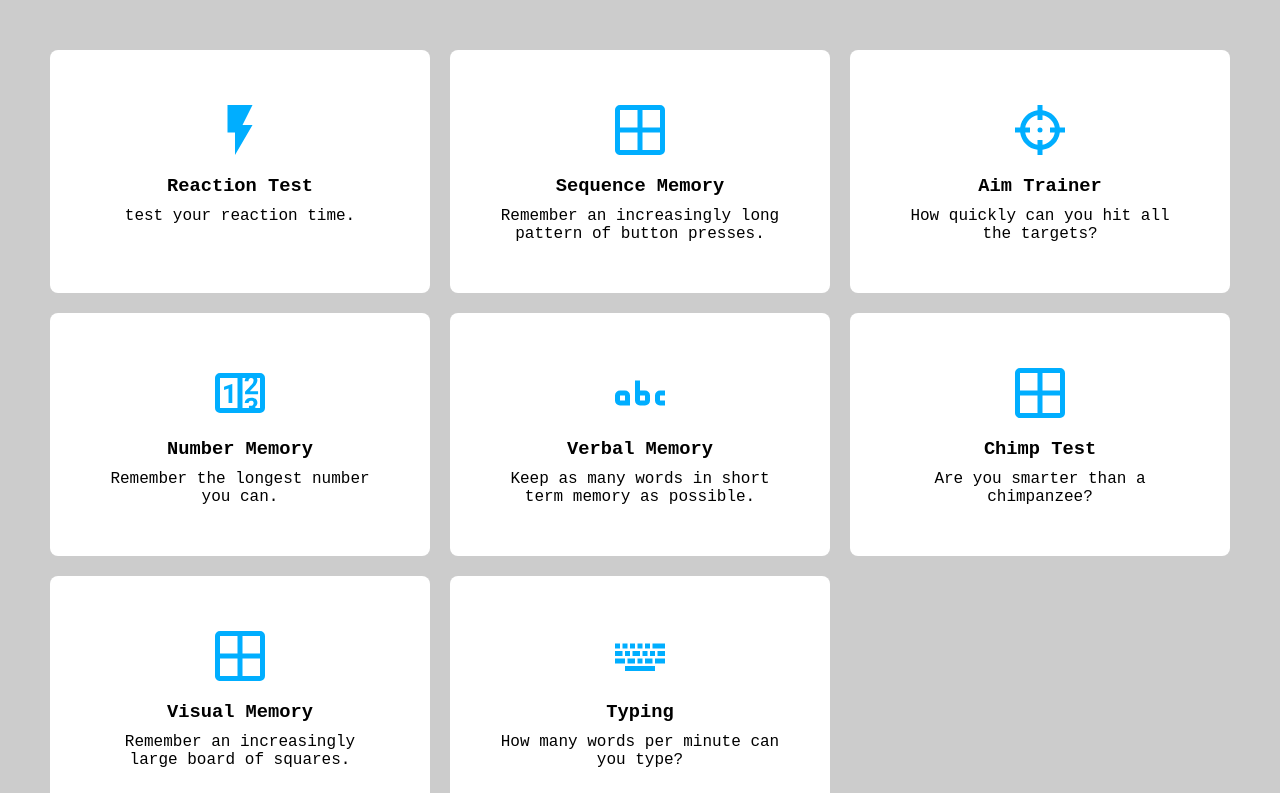
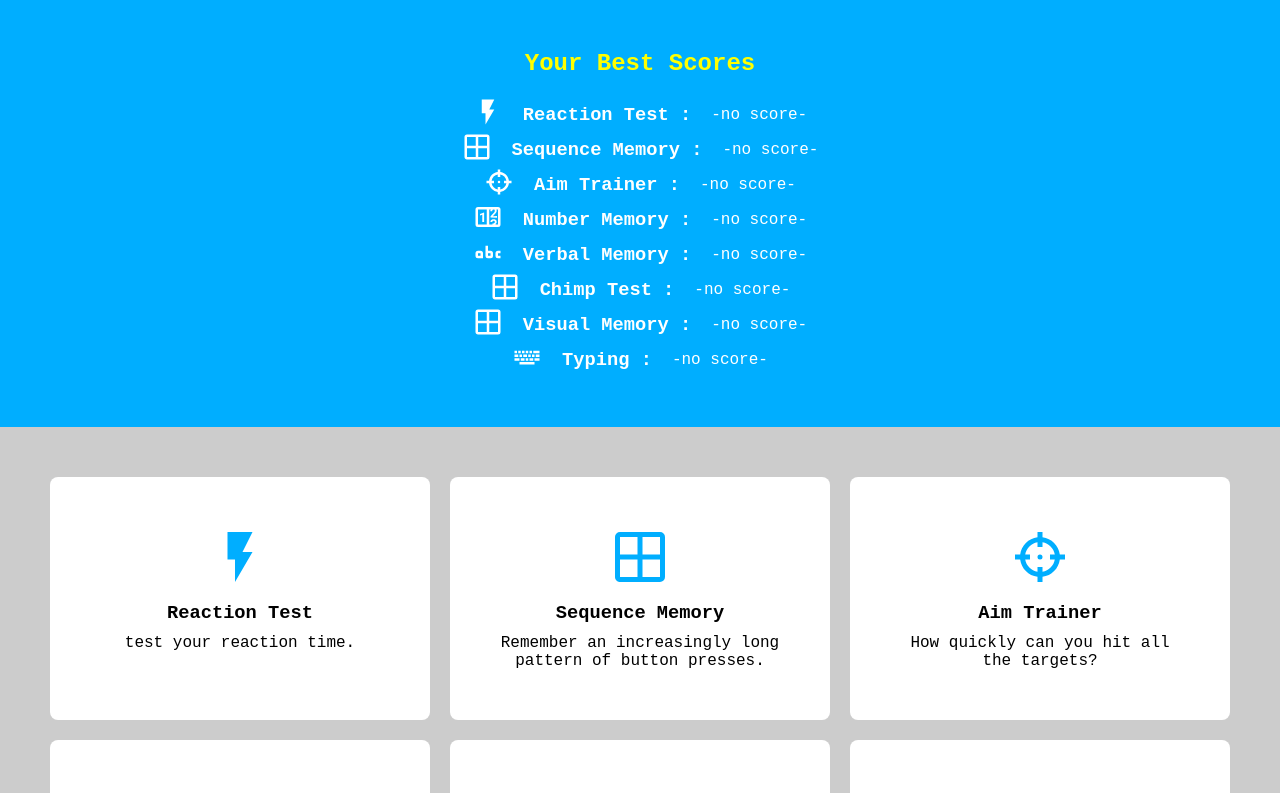
Before and after one commit to rachidelaid/human-benchmark, a React (Create React App) app: page / in a window 1280 px wide. Shown: the top 793 px of the page. Built offline with nearby package versions, Linux system fonts and the light colour scheme.

Commit message:
localstorage and result page

```diff
--- /dev/null
+++ b/src/components/ResCard.jsx
@@ -0,0 +1,11 @@
+const ResCard = ({ res }) => {
+  return (
+    <div className="resCard">
+      <div dangerouslySetInnerHTML={{ __html: res.icon }} />
+      <h3>{res.title} :</h3>
+      <p>{localStorage.getItem(res.link) || '-no score-'}</p>
+    </div>
+  );
+};
+
+export default ResCard;
--- a/src/index.css
+++ b/src/index.css
@@ -67,6 +67,31 @@ button.primary-btn:hover {
 svg {
   width: 100px;
   height: 100px;
+}
+
+.result {
+  background-color: var(--primary-color);
+  padding: 50px;
+  display: flex;
+  flex-direction: column;
+  align-items: center;
+  color: #fff;
+}
+
+.result h2 {
+  margin-bottom: 20px;
+  color: yellow;
+}
+
+.resCard {
+  display: flex;
+  align-items: center;
+  gap: 20px;
+}
+
+.resCard svg {
+  width: 30px;
+  height: 30px;
 }
 
 .grid {
--- a/src/pages/Aim.jsx
+++ b/src/pages/Aim.jsx
@@ -84,6 +84,13 @@ const Aim = () => {
     }
   };
 
+  const saveScore = () => {
+    localStorage.setItem(
+      'aim',
+      `${Math.floor(runs.reduce((a, b) => a + b) / runs.length)} ms`
+    );
+  };
+
   return (
     <div className="aim main">
       <audio
@@ -121,6 +128,9 @@ const Aim = () => {
         <>
           <p>Average time per target</p>
           <h1>{Math.floor(runs.reduce((a, b) => a + b) / runs.length)} ms</h1>
+          <button className="primary-btn" onClick={saveScore}>
+            save score
+          </button>
           <a href="/">Home</a>
         </>
       )}
--- a/src/pages/Chimp.jsx
+++ b/src/pages/Chimp.jsx
@@ -97,6 +97,10 @@ const Chimp = () => {
     }
   };
 
+  const saveScore = () => {
+    localStorage.setItem('chimp', `level ${level.current}`);
+  };
+
   return (
     <div className="chimp main">
       {status === 'start' && (
@@ -134,6 +138,9 @@ const Chimp = () => {
         <>
           <p>Score</p>
           <h1>{level.current}</h1>
+          <button className="primary-btn" onClick={saveScore}>
+            save score
+          </button>
           <a href="/">Home</a>
         </>
       )}
--- a/src/pages/Home.jsx
+++ b/src/pages/Home.jsx
@@ -1,3 +1,4 @@
+import ResCard from '../components/ResCard';
 import { TestCard } from '../components/TestCard';
 
 const Home = () => {
@@ -53,11 +54,19 @@ const Home = () => {
   ];
 
   return (
-    <div className="grid">
-      {tests.map((c, i) => (
-        <TestCard card={c} key={i} />
-      ))}
-    </div>
+    <>
+      <div className="result">
+        <h2>Your Best Scores</h2>
+        {tests.map((c, i) => (
+          <ResCard res={c} key={i} />
+        ))}
+      </div>
+      <div className="grid">
+        {tests.map((c, i) => (
+          <TestCard card={c} key={i} />
+        ))}
+      </div>
+    </>
   );
 };
 
--- a/src/pages/Number.jsx
+++ b/src/pages/Number.jsx
@@ -35,6 +35,11 @@ const Number = () => {
       setStatus('fail');
     }
   };
+
+  const saveScore = () => {
+    localStorage.setItem('number', `level ${level}`);
+  };
+
   return (
     <div className="number main">
       {status === 'start' && (
@@ -88,6 +93,9 @@ const Number = () => {
             {input.current.value}
           </h2>
           <h1>Level {level}</h1>
+          <button className="primary-btn" onClick={saveScore}>
+            save score
+          </button>
           <a href="/">Home</a>
         </>
       )}
--- a/src/pages/Reaction.jsx
+++ b/src/pages/Reaction.jsx
@@ -59,6 +59,16 @@ const Reaction = () => {
     }
   };
 
+  const saveScore = () => {
+    localStorage.setItem(
+      'reaction',
+      `${Math.floor(
+        runs.filter((x) => x > 0).reduce((a, b) => a + b) /
+          runs.filter((x) => x > 0).length
+      )} ms`
+    );
+  };
+
   return (
     <div
       className="reaction main"
@@ -108,6 +118,9 @@ const Reaction = () => {
             )}{' '}
             ms
           </h2>
+          <button className="primary-btn" onClick={saveScore}>
+            save score
+          </button>
           <a href="/">home</a>
         </>
       )}
--- a/src/pages/Sequence.jsx
+++ b/src/pages/Sequence.jsx
@@ -85,6 +85,10 @@ const Sequence = () => {
     }
   };
 
+  const saveScore = () => {
+    localStorage.setItem('sequence', `level ${level}`);
+  };
+
   return (
     <div className="sequence main">
       {status === 'start' && (
@@ -115,6 +119,9 @@ const Sequence = () => {
         <>
           <p>Sequence Memory</p>
           <h1>Level {level}</h1>
+          <button className="primary-btn" onClick={saveScore}>
+            save score
+          </button>
           <a href="/">Home</a>
         </>
       )}
--- a/src/pages/Typing.jsx
+++ b/src/pages/Typing.jsx
@@ -86,6 +86,11 @@ const Typing = () => {
     }
   };
 
+  const saveScore = () => {
+    const s = Math.floor(correct.current / 5 / (seconds / 60));
+    localStorage.setItem('typing', `${s} WPM`);
+  };
+
   return (
     <div className="main typing">
       {text.length !== input.current && (
@@ -112,6 +117,9 @@ const Typing = () => {
         <>
           <p>Typing Test</p>
           <h2>{Math.floor(correct.current / 5 / (seconds / 60))} WPM</h2>
+          <button className="primary-btn" onClick={saveScore}>
+            save score
+          </button>
           <a href="/">Home</a>
         </>
       )}
--- a/src/pages/Verbal.jsx
+++ b/src/pages/Verbal.jsx
@@ -51,6 +51,10 @@ const Verbal = () => {
     setIndex(index + 1);
   };
 
+  const saveScore = () => {
+    localStorage.setItem('verbal', `${score} Words`);
+  };
+
   return (
     <div className="verbal main">
       {status === 'start' && (
@@ -88,9 +92,10 @@ const Verbal = () => {
         <>
           <p>Verbal Memory</p>
           <h1>{score} Words</h1>
-          <a href="/" className="btn">
-            home
-          </a>
+          <button className="primary-btn" onClick={saveScore}>
+            save score
+          </button>
+          <a href="/">home</a>
         </>
       )}
     </div>
--- a/src/pages/Visual.jsx
+++ b/src/pages/Visual.jsx
@@ -115,6 +115,10 @@ const Visual = () => {
     }, 10);
   };
 
+  const saveScore = () => {
+    localStorage.setItem('visual', `level ${level.current}`);
+  };
+
   return (
     <div className="visual main">
       {status === 'game' && lives !== 0 && (
@@ -153,6 +157,9 @@ const Visual = () => {
         <>
           <p>Visual Memory</p>
           <h1>Level {level.current}</h1>
+          <button className="primary-btn" onClick={saveScore}>
+            save score
+          </button>
           <a href="/">Home</a>
         </>
       )}
```
